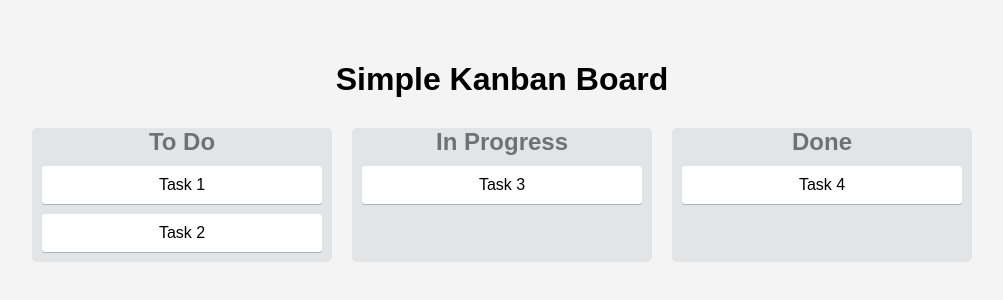
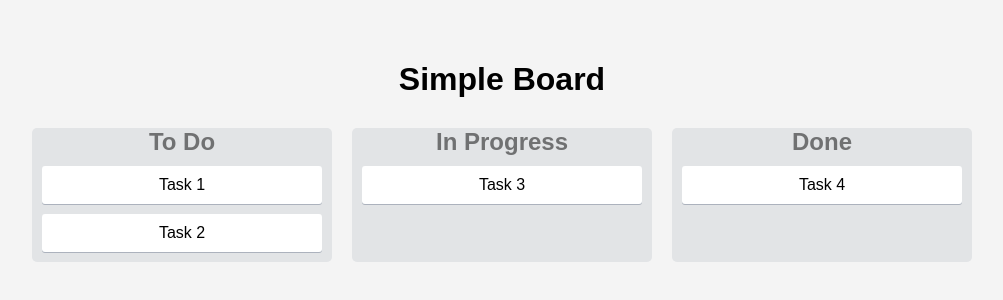
Before and after one commit to MProgrammer01/Small-And-Simple-Projects-In-Web-Development, a plain HTML site: page Drag And Drop/index.html in a window 1280 px wide. Shown: the part 234-534 px from the top of the page, without its empty margins (138-1141 px from the left). Drawn offline with Linux system fonts and the light colour scheme.

Commit message:
Update index.html

```diff
--- a/Drag And Drop/index.html
+++ b/Drag And Drop/index.html
@@ -8,7 +8,7 @@
   </head>
   <body>
     <div>
-      <h1>Simple Kanban Board</h1>
+      <h1>Simple Board</h1>
       <div class="Container">
         <div class="Column" id="todo">
           <h2>To Do</h2>
```
